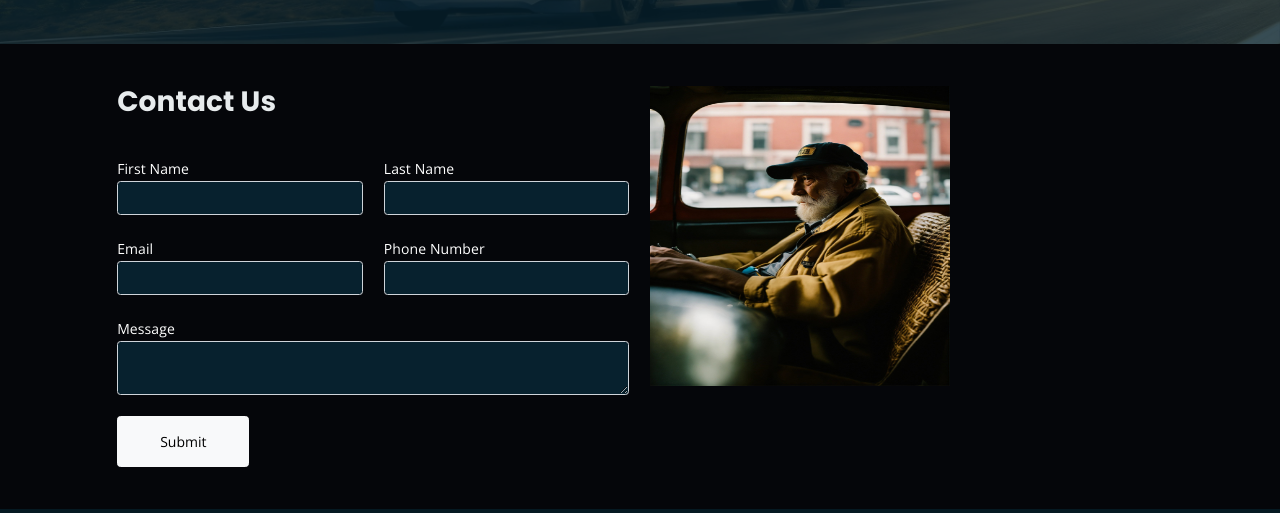
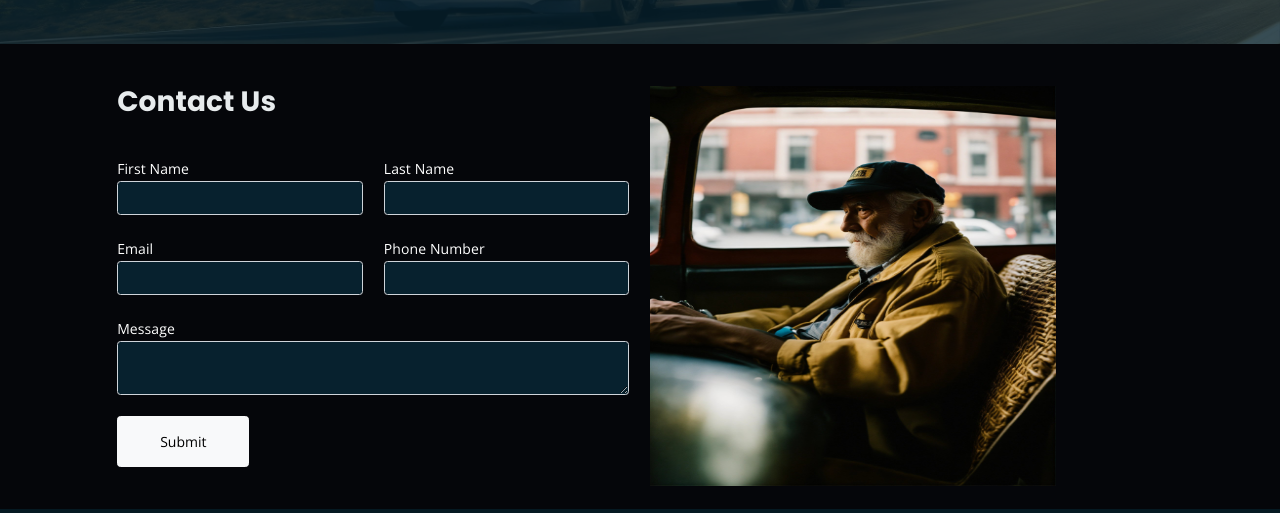
Before and after one commit to JahanZaibAsif/apex, a plain HTML site: page contact_us.html in a window 1280 px wide. Shown: the part 407-920 px from the top of the page. Drawn offline with nearby package versions, Linux system fonts and the light colour scheme.

Commit message:
fix the issue

```diff
--- a/contact_us.html
+++ b/contact_us.html
@@ -156,9 +156,9 @@
 
 		  <!-- Right side picture -->
 		  <div  class="col-sm-4" >
-			<img class="mt-5" height="300px" width="300px" src="assets/img/image/b5.jpg" alt="">
+			<img class="mt-5" height="400px" width="100%" src="assets/img/image/b5.jpg" alt="">
 		  </div>
-		  <div class="col-sm-4"></div>
+		  <div class="col-sm-2"></div>
 		</div>
 	  </div>
 
```
Also changed, not shown: index.html (+2 -2 lines).
